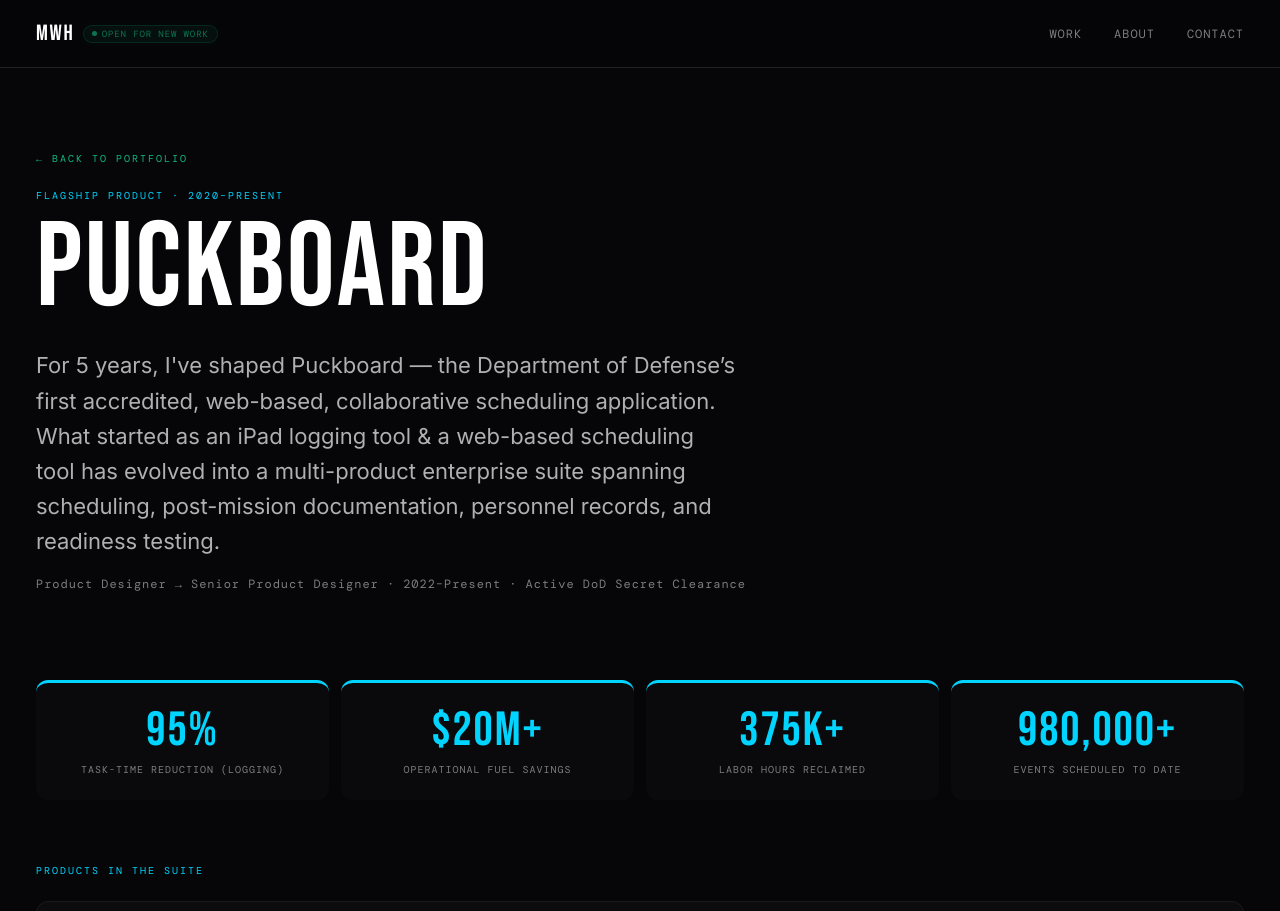
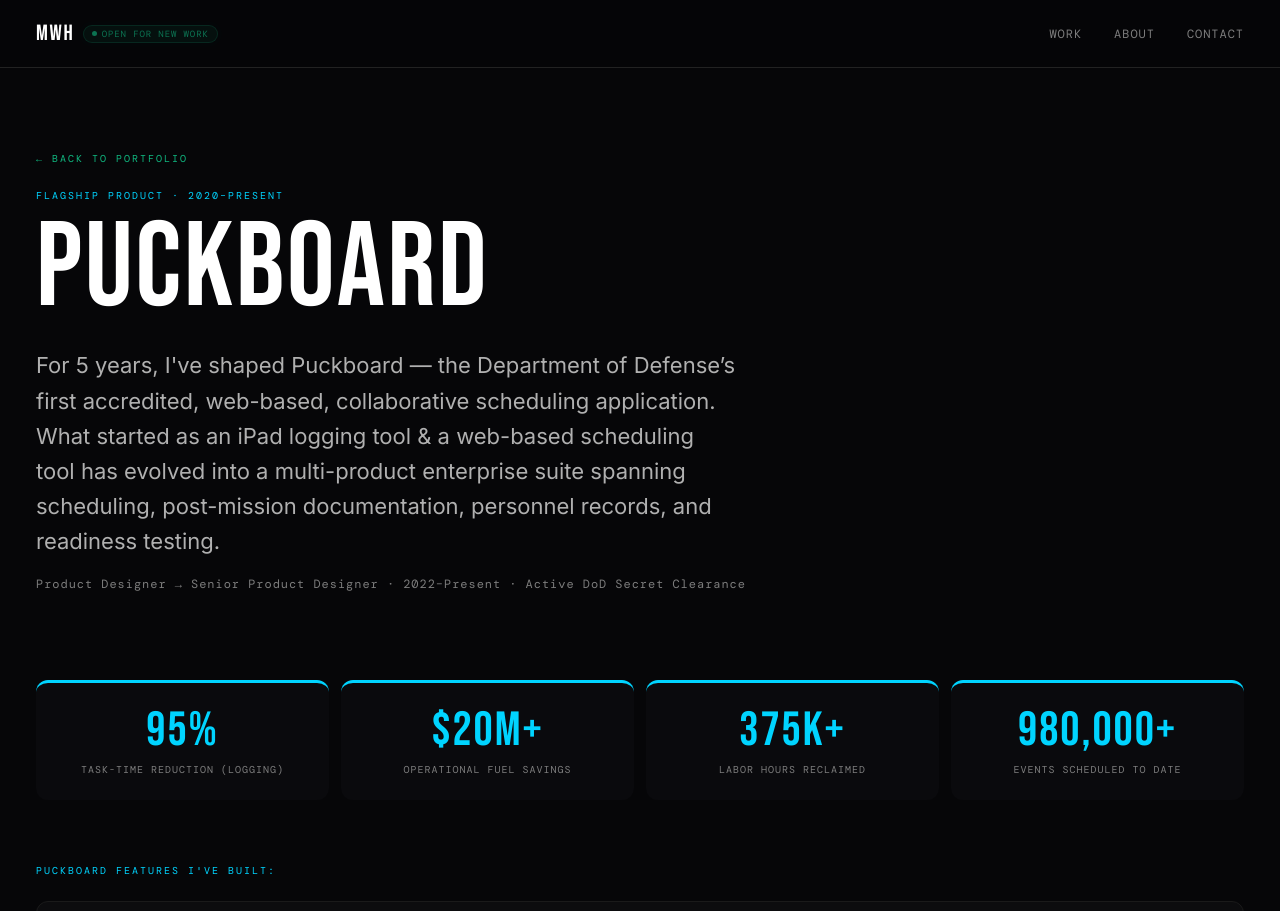
Before and after one commit to MattH-exe/my-portfolio-next, a Next.js app: page /work/puckboard in a window 1280 px wide. Shown: the top 911 px of the page. Built offline with nearby package versions, Linux system fonts and the light colour scheme.

Commit message:
Update PuckboardPage.js

```diff
--- a/app/work/puckboard/PuckboardPage.js
+++ b/app/work/puckboard/PuckboardPage.js
@@ -45,7 +45,7 @@
 
         {/* Products */}
         <section aria-label="Products in the Puckboard suite" style={{ padding: "0 clamp(16px, 3vw, 36px) 64px" }}>
-          <div style={{ fontFamily: FONTS.mono, fontSize: "10px", color: "#00d4ff", letterSpacing: "0.2em", textTransform: "uppercase", marginBottom: "24px" }}>Products in the Suite</div>
+          <div style={{ fontFamily: FONTS.mono, fontSize: "10px", color: "#00d4ff", letterSpacing: "0.2em", textTransform: "uppercase", marginBottom: "24px" }}>Puckboard Features I've Built:</div>
           <div style={{ display: "flex", flexDirection: "column", gap: "12px" }}>
             {data.products.map((product, i) => {
               const isClickable = !!product.href;
```
